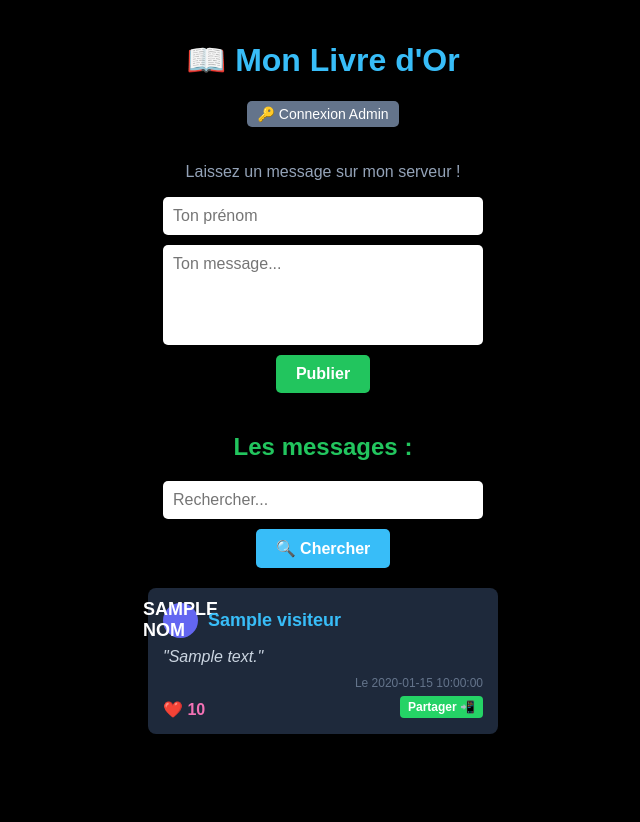
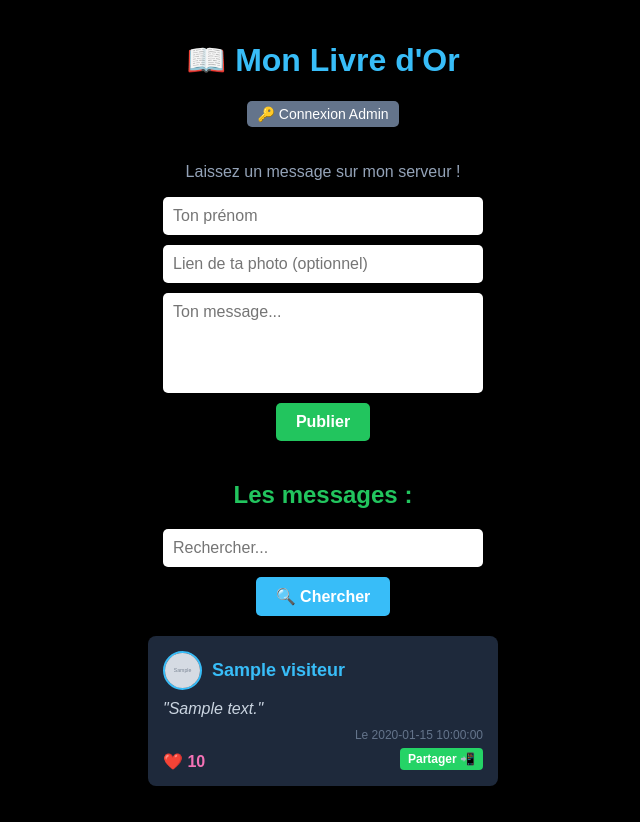
Before and after one commit to venancerms2-cell/mon-livre-dor, a Flask app: page / in a window 1280 px wide. Shown: the whole page, without its empty margins (317-957 px from the left). Before the commit the page ends 734 px from the top, so only its background shows below. Run offline with Flask 3, Linux system fonts and the light colour scheme; grey boxes marked "Sample" are stand-in pictures; a database or web service that is not in the repository returns one stand-in record (values such as "Sample title"); some libraries are stand-ins or nearby versions.

Commit message:
Update index.html

```diff
--- a/templates/index.html
+++ b/templates/index.html
@@ -22,6 +22,8 @@
 
         .header-msg { display: flex; align-items: center; margin-bottom: 10px; }
         .avatar { width: 35px; height: 35px; background-color: #6366f1; color: white; border-radius: 50%; display: flex; justify-content: center; align-items: center; font-weight: bold; font-size: 18px; margin-right: 10px; text-transform: uppercase; }
+        .photo-profil { width: 35px; height: 35px; border-radius: 50%; object-fit: cover; margin-right: 10px; border: 2px solid #38bdf8; }
+
         .nom-titre { color: #38bdf8; font-weight: bold; font-size: 18px; }
         .message-texte { color: #cbd5e1; font-style: italic; word-wrap: break-word; display: block; margin-bottom: 10px; }
         .date-texte { color: #64748b; font-size: 12px; display: block; text-align: right; }
@@ -50,6 +52,7 @@
 
     <form method="POST">
         <input type="text" name="nom" placeholder="Ton prénom" required>
+        <input type="text" name="photo" placeholder="Lien de ta photo (optionnel)">
         <textarea name="message" placeholder="Ton message..." required></textarea>
         <button type="submit">Publier</button>
     </form>
@@ -72,7 +75,12 @@
                 {% endif %}
 
                 <div class="header-msg">
-                    <div class="avatar">{{ v[1][0] }}</div>
+                    <!-- Si la photo existe (v[5]), on l'affiche, sinon on affiche l'avatar avec l'initiale -->
+                    {% if v[5] %}
+                        <img src="{{ v[5] }}" alt="Photo" class="photo-profil">
+                    {% else %}
+                        <div class="avatar">{{ v[1][0] }}</div>
+                    {% endif %}
                     <span class="nom-titre">{{ v[1] }}</span>
                 </div>
 
```
